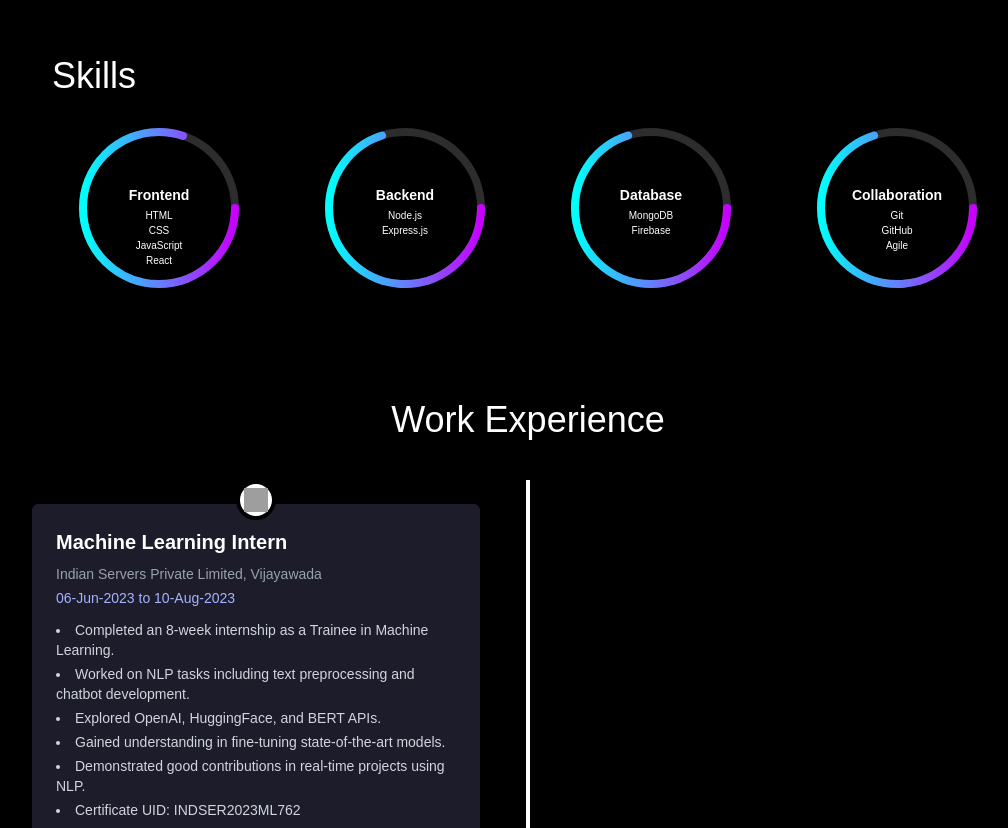
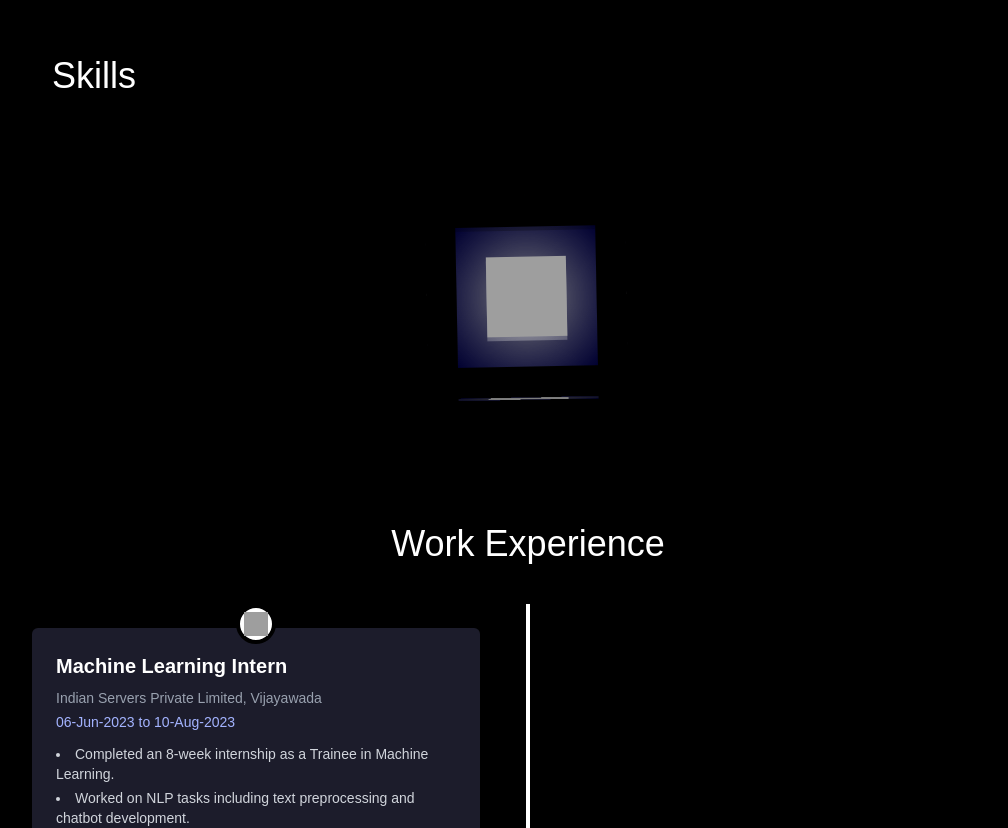
Before and after one commit to lilsunx9360/portfolio, a React (Vite) app: page / in a window 1280 px wide. Shown: the part 1240-2068 px from the top of the page, without its empty margins (112-1120 px from the left). Built offline with nearby package versions, Linux system fonts and the light colour scheme; grey boxes are pictures that could not be loaded.

Commit message:
Added new feature

```diff
--- a/src/about.jsx
+++ b/src/about.jsx
@@ -1,13 +1,5 @@
-// src/components/ShanmugamBackground.jsx
-import React, { useEffect, useRef, useState } from 'react';
+import React from 'react';
 import { motion } from 'framer-motion';
-
-const skills = [
-  { title: 'Frontend', technologies: ['HTML', 'CSS', 'JavaScript', 'React'], percentage: 80 },
-  { title: 'Backend', technologies: ['Node.js', 'Express.js'], percentage: 70 },
-  { title: 'Database', technologies: ['MongoDB', 'Firebase'], percentage: 70 },
-  { title: 'Collaboration', technologies: ['Git', 'GitHub', 'Agile'], percentage: 70 },
-];
 
 const experiences = [
   {
@@ -52,55 +44,187 @@ const experiences = [
   },
 ];
 
-const SkillCircle = ({ title, technologies, percentage }) => {
-  const [inView, setInView] = useState(false);
-  const ref = useRef(null);
-  const radius = 80;
-  const stroke = 8;
-  const normalizedRadius = radius - stroke / 2;
-  const circumference = 2 * Math.PI * normalizedRadius;
-  const offset = inView ? circumference - (percentage / 100) * circumference : circumference;
+const Cube = () => {
+  return (
+    <div className="relative flex justify-center">
+      <style>
+        {`
+          .cube-container {
+            width: 120px; /* Base size for mobile */
+            height: 120px;
+            position: relative;
+            top:40px;
+            left: -1%;
+            transform-style: preserve-3d;
+            animation: rotate 10s infinite ease-in-out;
+            margin-bottom: 20px; /* Space for the glow effect */
+          }
 
-  useEffect(() => {
-    const observer = new IntersectionObserver(
-      ([entry]) => entry.isIntersecting && setInView(true),
-      { threshold: 0.3 }
-    );
-    if (ref.current) observer.observe(ref.current);
-    return () => observer.disconnect();
-  }, []);
+          /* Responsive sizes for larger screens */
+          @media (min-width: 640px) {
+            .cube-container {
+              width: 160px; /* Small screens */
+              height: 160px;
+            }
+          }
 
-  return (
-    <div ref={ref} className="flex flex-col items-center">
-      <svg height={radius * 2} width={radius * 2} className="mb-4">
-        <defs>
-          <linearGradient id={`gradient-${title}`} x1="0%" y1="0%" x2="100%" y2="0%">
-            <stop offset="0%" stopColor="#00FFFB" />
-            <stop offset="100%" stopColor="#C800FF" />
-          </linearGradient>
-        </defs>
-        <circle stroke="#2d2d2d" fill="transparent" strokeWidth={stroke} r={normalizedRadius} cx={radius} cy={radius} />
-        <circle
-          stroke={`url(#gradient-${title})`}
-          fill="transparent"
-          strokeWidth={stroke}
-          strokeDasharray={circumference}
-          strokeDashoffset={offset}
-          strokeLinecap="round"
-          r={normalizedRadius}
-          cx={radius}
-          cy={radius}
-          style={{ transition: 'stroke-dashoffset 1.5s ease-in-out' }}
-        />
-        <text x="50%" y="45%" textAnchor="middle" fontSize="14" fontWeight="bold" fill="white">
-          {title}
-        </text>
-        <foreignObject x="20" y="50%" width="120" height="60">
-          <div className="text-[10px] text-center text-white">
-            {technologies.map((tech, idx) => <div key={idx}>{tech}</div>)}
+          @media (min-width: 768px) {
+            .cube-container {
+              width: 180px; /* Medium screens */
+              height: 180px;
+            }
+          }
+
+          @media (min-width: 1024px) {
+            .cube-container {
+              width: 200px; /* Large screens */
+              height: 200px;
+            }
+          }
+
+          .cube-container::after {
+            content: '';
+            position: absolute;
+            bottom: -90px; /* Base position for mobile */
+            left: 50%;
+            transform: translateX(-50%);
+            width: 90px; /* Base size for mobile */
+            height: 30px;
+            background: radial-gradient(circle, rgba(128, 0, 128, 0.5) 0%, rgba(0, 128, 0, 0.5) 50%, transparent 100%);
+            filter: blur(20px);
+            z-index: -1;
+          }
+
+          /* Responsive glow effect */
+          @media (min-width: 640px) {
+            .cube-container::after {
+              bottom: -40px;
+              width: 120px;
+              height: 40px;
+
+            }
+          }
+
+          @media (min-width: 768px) {
+            .cube-container::after {
+              bottom: -45px;
+              width: 135px;
+              height: 45px;
+
+            }
+          }
+
+          @media (min-width: 1024px) {
+            .cube-container::after {
+              bottom: -50px;
+              width: 150px;
+              height: 50px;
+            }
+          }
+
+          .cube {
+            position: absolute;
+            width: 100%;
+            height: 100%;
+            transform-style: preserve-3d;
+          }
+
+          .cube-face {
+            position: absolute;
+            width: 120px; /* Base size for mobile: 120px - 2*30px border */
+            height: 120px;
+            display: flex;
+            justify-content: center;
+            align-items: center;
+            background: radial-gradient(circle, rgba(255, 255, 255, 0.3) 0%, rgba(0, 0, 50, 0.8) 100%);
+            box-shadow: 0 2px 15px rgba(0, 0, 0, 0.5);
+          }
+
+          /* Responsive face sizes */
+          @media (min-width: 640px) {
+            .cube-face {
+              width: 200px; /* 160px - 2*30px */
+              height: 200px;
+            }
+          }
+
+          @media (min-width: 768px) {
+            .cube-face {
+              width: 200px; /* 180px - 2*30px */
+              height: 200px;
+            }
+          }
+
+          @media (min-width: 1024px) {
+            .cube-face {
+              width: 200px; /* 200px - 2*30px */
+              height: 200px;
+            }
+          }
+
+          .front  { transform: translateZ(60px); } /* Base transform for mobile */
+          .back   { transform: translateZ(-60px) rotateY(180deg); }
+          .right  { transform: translateX(60px) rotateY(90deg); }
+          .left   { transform: translateX(-60px) rotateY(-90deg); }
+          .top    { transform: translateY(-60px) rotateX(90deg); }
+          .bottom { transform: translateY(60px) rotateX(-90deg); }
+
+          /* Responsive transforms */
+          @media (min-width: 640px) {
+            .front  { transform: translateZ(80px); }
+            .back   { transform: translateZ(-80px) rotateY(180deg); }
+            .right  { transform: translateX(80px) rotateY(90deg); }
+            .left   { transform: translateX(-80px) rotateY(-90deg); }
+            .top    { transform: translateY(-80px) rotateX(90deg); }
+            .bottom { transform: translateY(80px) rotateX(-90deg); }
+          }
+
+          @media (min-width: 768px) {
+            .front  { transform: translateZ(90px); }
+            .back   { transform: translateZ(-90px) rotateY(180deg); }
+            .right  { transform: translateX(90px) rotateY(90deg); }
+            .left   { transform: translateX(-90px) rotateY(-90deg); }
+            .top    { transform: translateY(-90px) rotateX(90deg); }
+            .bottom { transform: translateY(90px) rotateX(-90deg); }
+          }
+
+          @media (min-width: 1024px) {
+            .front  { transform: translateZ(100px); }
+            .back   { transform: translateZ(-100px) rotateY(180deg); }
+            .right  { transform: translateX(100px) rotateY(90deg); }
+            .left   { transform: translateX(-100px) rotateY(-90deg); }
+            .top    { transform: translateY(-100px) rotateX(90deg); }
+            .bottom { transform: translateY(100px) rotateX(-90deg); }
+          }
+
+          @keyframes rotate {
+            from { transform: rotateX(0deg) rotateY(0deg); }
+            to { transform: rotateX(360deg) rotateY(360deg); }
+          }
+        `}
+      </style>
+      <div className="cube-container">
+        <div className="cube">
+          <div className="cube-face front p-[15px] sm:p-[20px] md:p-[25px] lg:p-[30px] m-[15px] sm:m-[20px] md:m-[25px] lg:m-[30px] border-[15px] sm:border-[20px] md:border-[25px] lg:border-[30px] border-black">
+            <img src="https://www.w3.org/html/logo/badge/html5-badge-h-solo.png" alt="HTML Logo" className="w-full h-full" />
           </div>
-        </foreignObject>
-      </svg>
+          <div className="cube-face back p-[15px] sm:p-[20px] md:p-[25px] lg:p-[30px] m-[15px] sm:m-[20px] md:m-[25px] lg:m-[30px] border-[15px] sm:border-[20px] md:border-[25px] lg:border-[30px] border-black">
+            <img src="https://upload.wikimedia.org/wikipedia/commons/thumb/d/d5/CSS3_logo_and_wordmark.svg/1200px-CSS3_logo_and_wordmark.svg.png" alt="CSS Logo" className="w-full h-full" />
+          </div>
+          <div className="cube-face right p-[15px] sm:p-[20px] md:p-[25px] lg:p-[30px] m-[15px] sm:m-[20px] md:m-[25px] lg:m-[30px] border-[15px] sm:border-[20px] md:border-[25px] lg:border-[30px] border-black">
+            <img src="https://upload.wikimedia.org/wikipedia/commons/thumb/a/a7/React-icon.svg/1200px-React-icon.svg.png" alt="React Logo" className="w-full h-full" />
+          </div>
+          <div className="cube-face left p-[15px] sm:p-[20px] md:p-[25px] lg:p-[30px] m-[15px] sm:m-[20px] md:m-[25px] lg:m-[30px] border-[15px] sm:border-[20px] md:border-[25px] lg:border-[30px] border-black">
+            <img src="https://upload.wikimedia.org/wikipedia/commons/thumb/9/99/Unofficial_JavaScript_logo_2.svg/1200px-Unofficial_JavaScript_logo_2.svg.png" alt="JavaScript Logo" className="w-full h-full" />
+          </div>
+          <div className="cube-face top p-[15px] sm:p-[20px] md:p-[25px] lg:p-[30px] m-[15px] sm:m-[20px] md:m-[25px] lg:m-[30px] border-[15px] sm:border-[20px] md:border-[25px] lg:border-[30px] border-black">
+            <img src="https://www.mongodb.com/assets/images/global/leaf.png" alt="MongoDB Logo" className="w-full h-full" />
+          </div>
+          <div className="cube-face bottom p-[15px] sm:p-[20px] md:p-[25px] lg:p-[30px] m-[15px] sm:m-[20px] md:m-[25px] lg:m-[30px] border-[15px] sm:border-[20px] md:border-[25px] lg:border-[30px] border-black">
+            <img src="https://git-scm.com/images/logos/logomark-orange@2x.png" alt="Git Logo" className="w-full h-full" />
+          </div>
+        </div>
+      </div>
     </div>
   );
 };
@@ -111,7 +235,7 @@ const fadeInUp = {
 };
 
 const ExperienceTimeline = () => (
-  <div className="relative mt-16 px-4">
+  <div className="relative mt-36 px-4 ">
     <h1 className="text-4xl mb-10 text-center">Work Experience</h1>
     <div className="relative max-w-5xl mx-auto before:content-[''] before:absolute before:top-0 before:left-1/2 before:transform before:-translate-x-1/2 before:h-full before:w-1 before:bg-white">
       {experiences.map((exp, index) => {
@@ -157,8 +281,8 @@ const ShanmugamBackground = () => {
           I'm a skilled software developer with experience in JavaScript, and expertise in frameworks like React, Node.js, Express.js and MongoDB. I'm a quick learner and collaborate closely with clients to create efficient, scalable, and user-friendly solutions that solve real-world problems. Let's work together to bring your ideas to life!
         </p>
         <h1 className="text-4xl pl-3 md:pl-9">Skills</h1>
-        <div className="grid grid-cols-1 sm:grid-cols-2 lg:grid-cols-4 gap-6 md:p-8 p-3 md:mb-8">
-          {skills.map((skill) => <SkillCircle key={skill.title} {...skill} />)}
+        <div className="flex justify-center md:p-8 p-3 md:mb-8">
+          <Cube />
         </div>
         <ExperienceTimeline />
       </div>
--- a/src/main.jsx
+++ b/src/main.jsx
@@ -5,6 +5,7 @@ import Home from './Homepage.jsx'
 import ShanmugamBackground from './about.jsx'
 import Project from './project.jsx'
 import Contact from './contact.jsx'
+
 createRoot(document.getElementById('root')).render(
   <StrictMode>
     <App />
```
